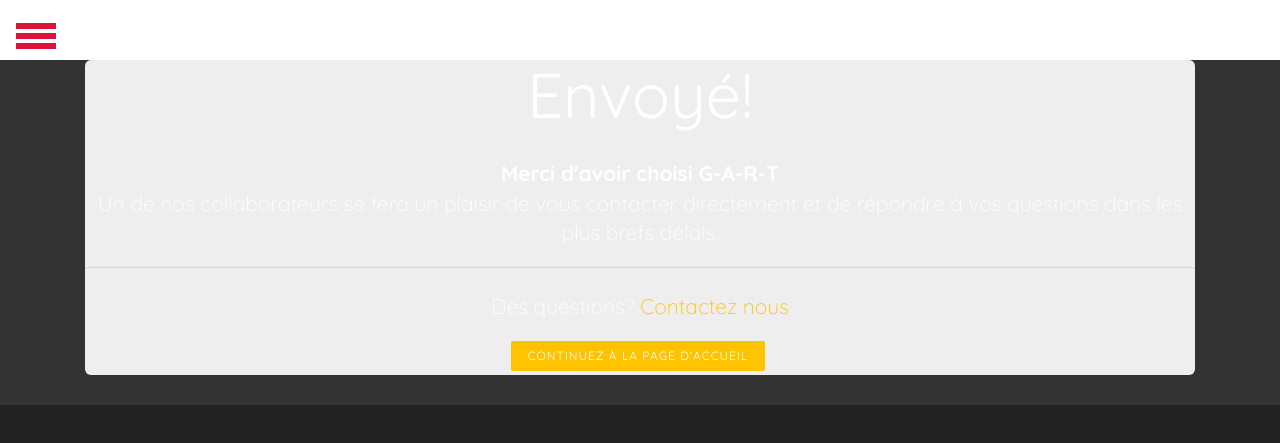
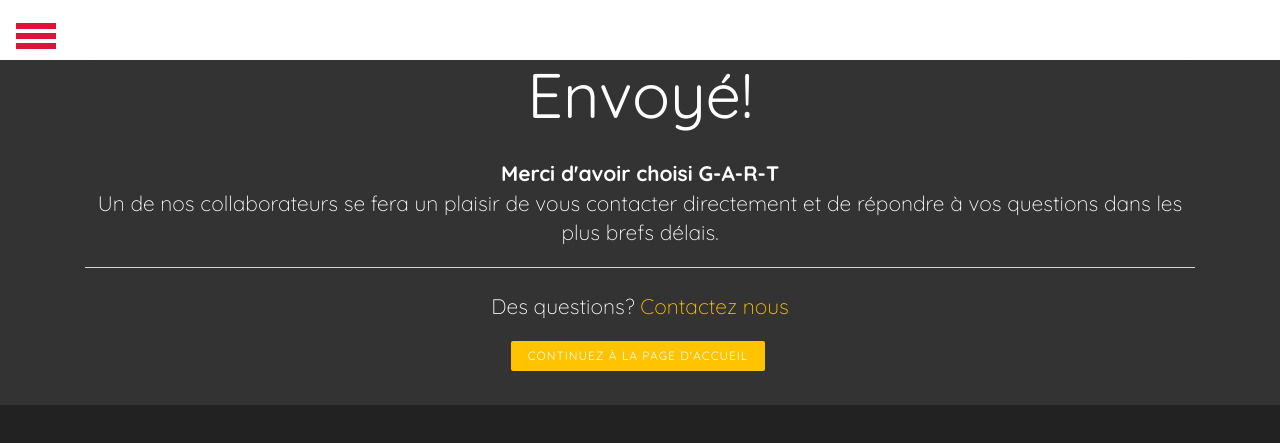
Before and after one commit to edanzoung/Vehicle-Store, a Django app: page /success/ in a window 1280 px wide. Shown: the top 443 px of the page. Run offline with Django 3.2, Linux system fonts and the light colour scheme; some libraries are stand-ins or nearby versions; some web fonts are replaced.

Commit message:
Add files via upload

```diff
--- a/templates/success-commande.html
+++ b/templates/success-commande.html
@@ -3,7 +3,7 @@
 {% block content %}
 
 <div class="container">
-<div class="jumbotron text-center" style="padding: 0">
+    <div class="jumbotron text-center" style="padding: 0;background-color: #333">
         <h1 class="display-5">Envoyé!</h1>
         <p class="lead"><strong>Merci d'avoir choisi G-A-R-T</strong><br> Un de nos collaborateurs se fera un plaisir de vous contacter directement et de traiter votre demande dans les plus brefs délais.</p>
         <hr>
--- a/templates/success.html
+++ b/templates/success.html
@@ -3,7 +3,7 @@
 {% block content %}
 
 <div class="container">
-<div class="jumbotron text-center" style="padding: 0">
+    <div class="jumbotron text-center" style="padding: 0;background-color: #333">
         <h1 class="display-5">Envoyé!</h1>
         <p class="lead"><strong>Merci d'avoir choisi G-A-R-T</strong><br> Un de nos collaborateurs se fera un plaisir de vous contacter directement et de répondre à vos questions dans les plus brefs délais.</p>
         <hr>
```
Lines whose indentation alone changed are shown as unchanged.
